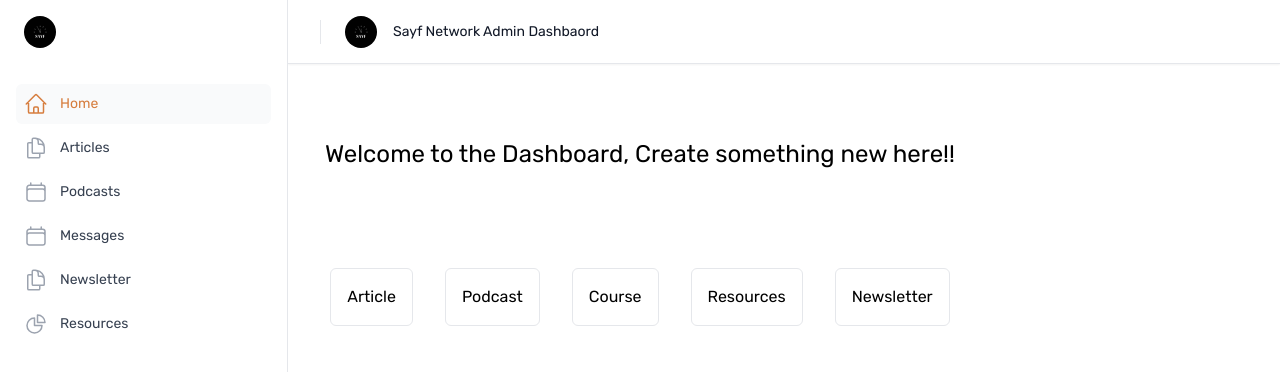
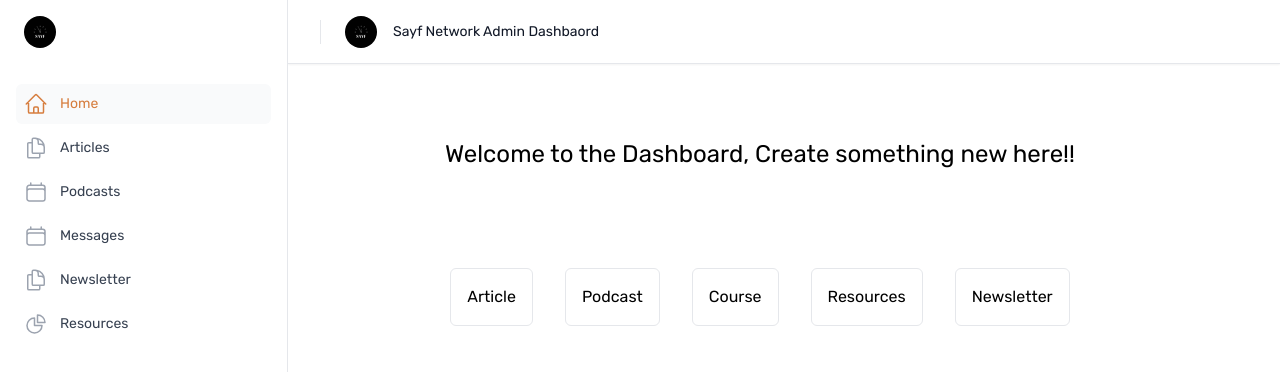
Before and after one commit to abdulrahmansoyooye/backendsayf, a Next.js app: page / in a window 1280 px wide. Shown: the top 372 px of the page. Built offline with nearby package versions, Linux system fonts and the light colour scheme.

Commit message:
feat(shared): Add Pdf preview for resources

```diff
--- a/app/layout.js
+++ b/app/layout.js
@@ -16,15 +16,7 @@ export const rubik = Rubik({
   display: "swap",
   variable: "--font-rubik",
 });
-import {
-  Dialog,
-  DialogBackdrop,
-  DialogPanel,
-  Menu,
-  MenuButton,
-  MenuItem,
-  MenuItems,
-} from "@headlessui/react";
+
 export const metadata = {
   title: "Sayf Admin Dashboard",
   description: "Manage,Control your data",
@@ -41,8 +33,8 @@ export default function RootLayout({ children }) {
             <Nav />
           </div>
 
-          <main className="py-10">
-            <div className="px-4 ">{children}</div>
+          <main className="py-10 sm:ml-60 ">
+            <div className=" ">{children}</div>
           </main>
         </div>
       </body>
--- a/app/resources/page.js
+++ b/app/resources/page.js
@@ -65,11 +65,14 @@ const Resources = () => {
                 <div className="">
                   <div className="font-[400] cursor-pointer">
                     <div className="w-full">
-                      <img
-                        src={"/assets/pdf.png"}
-                        className="w-full h-[250px] object-cover rounded-md "
-                        alt="article-img"
-                      />
+                      <object
+                        width="100%"
+                        height="400"
+                        data={pdf}
+                        type="application/pdf"
+                      >
+                        {" "}
+                      </object>
                     </div>
                     <div className="flex flex-col gap-[2rem] p-[1rem]">
                       <div className="flex justify-between flex-wrap gap-[0.5rem]">
--- a/package.json
+++ b/package.json
@@ -20,10 +20,12 @@
     "mongoose": "^8.3.4",
     "multer": "^1.4.5-lts.1",
     "next": "^14.2.4",
+    "pdfjs-dist": "^2.16.105",
     "quill": "^2.0.2",
     "react": "^18.3.1",
     "react-dom": "^18.3.1",
     "react-dropzone": "^14.2.3",
+    "react-pdf": "^9.1.1",
     "react-quill": "^2.0.0",
     "uploadthing": "^6.12.0"
   },
```
Also changed, not shown: 1 other file (tests, documents, lock files or other folders).
